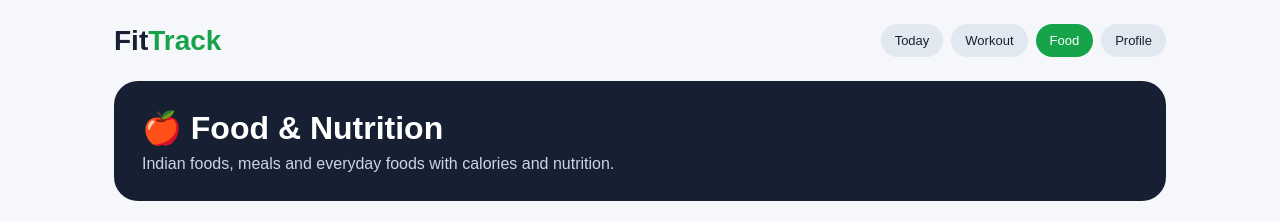
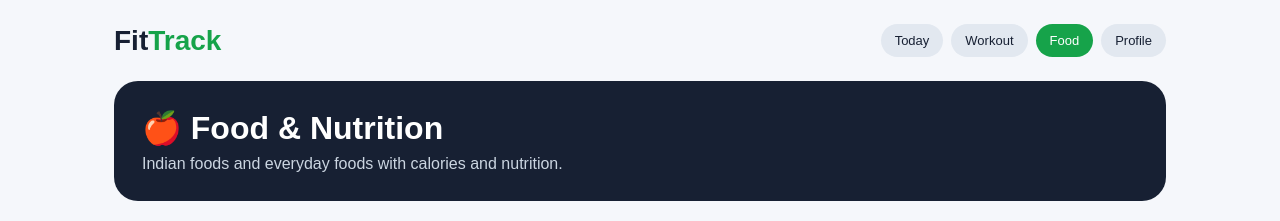
Before and after one commit to 14-Nishanth/Fittrack, a Next.js app: page /food in a window 1280 px wide. Shown: the top 221 px of the page. Built offline with nearby package versions, Linux system fonts and the light colour scheme.

Commit message:
Expand Indian foods and add food image cards

```diff
--- a/app/food/page.tsx
+++ b/app/food/page.tsx
@@ -12,7 +12,7 @@ const foods = [
   {name:'Dal, cooked',serving:'100 g',calories:116,protein:9,carbs:20,fat:.4,fiber:7.9,sugar:1.8,sodium:2,emoji:'🥣'},
   {name:'Rajma',serving:'100 g cooked',calories:127,protein:8.7,carbs:22.8,fat:.5,fiber:6.4,sugar:.3,sodium:2,emoji:'🫘'},
   {name:'Chole / Chickpeas',serving:'100 g cooked',calories:164,protein:8.9,carbs:27.4,fat:2.6,fiber:7.6,sugar:4.8,sodium:7,emoji:'🫘'},
-  {name:'Moong Dal',serving:'100 g cooked',calories:105,protein:7.0,carbs:19.2,fat:.4,fiber:7.6,sugar:2.0,sodium:2,emoji:'🥣'},
+  {name:'Moong Dal',serving:'100 g cooked',calories:105,protein:7,carbs:19.2,fat:.4,fiber:7.6,sugar:2,sodium:2,emoji:'🥣'},
   {name:'Idli',serving:'2 pieces',calories:116,protein:4,carbs:24,fat:.5,fiber:1.5,sugar:1,sodium:220,emoji:'⚪'},
   {name:'Dosa',serving:'1 medium',calories:168,protein:3.9,carbs:29,fat:4.3,fiber:1.5,sugar:1,sodium:240,emoji:'🥞'},
   {name:'Masala Dosa',serving:'1 medium',calories:250,protein:5,carbs:39,fat:8,fiber:3,sugar:2,sodium:420,emoji:'🥞'},
@@ -21,7 +21,7 @@ const foods = [
   {name:'Poha',serving:'1 cup',calories:180,protein:4,carbs:32,fat:4,fiber:2,sugar:2,sodium:280,emoji:'🍚'},
   {name:'Pongal',serving:'1 cup',calories:220,protein:6,carbs:34,fat:7,fiber:3,sugar:1,sodium:300,emoji:'🍚'},
   {name:'Curd Rice',serving:'1 cup',calories:210,protein:6,carbs:34,fat:5,fiber:.5,sugar:4,sodium:180,emoji:'🍚'},
-  {name:'Biryani, chicken',serving:'1 cup',calories:330,protein:18,carbs:42,fat:11,fiber:2,sugar:2,sodium:650,emoji:'🍛'},
+  {name:'Chicken Biryani',serving:'1 cup',calories:330,protein:18,carbs:42,fat:11,fiber:2,sugar:2,sodium:650,emoji:'🍛'},
   {name:'Vegetable Biryani',serving:'1 cup',calories:250,protein:6,carbs:43,fat:6,fiber:4,sugar:4,sodium:500,emoji:'🍛'},
   {name:'Chapati / Roti',serving:'1 medium',calories:120,protein:3.5,carbs:18.5,fat:3.2,fiber:3,sugar:.5,sodium:120,emoji:'🫓'},
   {name:'Paratha',serving:'1 medium',calories:210,protein:5,carbs:30,fat:8,fiber:3,sugar:1,sodium:250,emoji:'🫓'},
@@ -50,16 +50,9 @@ export default function FoodPage(){
  const filtered=useMemo(()=>foods.filter(f=>f.name.toLowerCase().includes(query.toLowerCase())),[query]);
  const totals=selected.reduce((a,f)=>({calories:a.calories+f.calories,protein:a.protein+f.protein,carbs:a.carbs+f.carbs,fat:a.fat+f.fat}),{calories:0,protein:0,carbs:0,fat:0});
  return <main className="app"><header className="top"><div className="brand">Fit<span>Track</span></div><nav className="nav"><a className="pill" href="/">Today</a><a className="pill" href="/workout">Workout</a><span className="pill active-pill">Food</span><a className="pill" href="/profile">Profile</a></nav></header>
-    <section className="hero"><h1>🍎 Food & Nutrition</h1><p>Indian foods, meals and everyday foods with calories and nutrition.</p></section>
+ <section className="hero"><h1>🍎 Food & Nutrition</h1><p>Indian foods and everyday foods with calories and nutrition.</p></section>
  <div className="food-toolbar"><input value={query} onChange={e=>setQuery(e.target.value)} placeholder="Search sambar, dosa, rice, paneer..."/><select value={meal} onChange={e=>setMeal(e.target.value)}><option>Breakfast</option><option>Lunch</option><option>Dinner</option><option>Snack</option></select></div>
-    <div className="section">Food database · {filtered.length} foods</div>
-    <div className="food-list">{filtered.map(f=><article className="card nutrition" key={f.name}>
-      <div className="food-image"><span>{f.emoji}</span><img src={'https://source.unsplash.com/640x360/?'+encodeURIComponent(f.name+',food')} alt={f.name} loading="lazy" onError={e=>{e.currentTarget.style.display='none'}}/></div>
-      <div className="food-head"><div><strong>{f.name}</strong><small>{f.serving}</small></div><b>{f.calories} kcal</b></div>
-      <div className="nutrients"><span>Protein <b>{f.protein}g</b></span><span>Carbs <b>{f.carbs}g</b></span><span>Fat <b>{f.fat}g</b></span><span>Fiber <b>{f.fiber}g</b></span><span>Sugar <b>{f.sugar}g</b></span><span>Sodium <b>{f.sodium}mg</b></span></div>
-      <button onClick={()=>setSelected([...selected,f])}>+ Add to {meal}</button>
-    </article>)}</div>
+ <div className="section">Food database · {filtered.length} foods</div><div className="food-list">{filtered.map(f=><article className="card nutrition" key={f.name}><div className="food-image"><span>{f.emoji}</span><img src={'https://source.unsplash.com/640x360/?'+encodeURIComponent(f.name+',food')} alt={f.name} loading="lazy" onError={e=>{e.currentTarget.style.display='none'}}/></div><div className="food-head"><div><strong>{f.name}</strong><small>{f.serving}</small></div><b>{f.calories} kcal</b></div><div className="nutrients"><span>Protein <b>{f.protein}g</b></span><span>Carbs <b>{f.carbs}g</b></span><span>Fat <b>{f.fat}g</b></span><span>Fiber <b>{f.fiber}g</b></span><span>Sugar <b>{f.sugar}g</b></span><span>Sodium <b>{f.sodium}mg</b></span></div><button onClick={()=>setSelected([...selected,f])}>+ Add to {meal}</button></article>)}</div>
  <section className="card daily"><h2>Today's added foods</h2><p>{selected.length} items · {totals.calories} kcal</p><div className="grid mini"><div><b>{totals.protein.toFixed(1)}g</b><small>Protein</small></div><div><b>{totals.carbs.toFixed(1)}g</b><small>Carbs</small></div><div><b>{totals.fat.toFixed(1)}g</b><small>Fat</small></div></div></section>
-    <p className="note">Nutrition values are representative estimates; recipes, brands and portions can change the numbers.</p>
-  </main>
+ <p className="note">Nutrition values are representative estimates; recipes, brands and portions can change the numbers.</p></main>
 }
```
Lines whose indentation alone changed are shown as unchanged.
